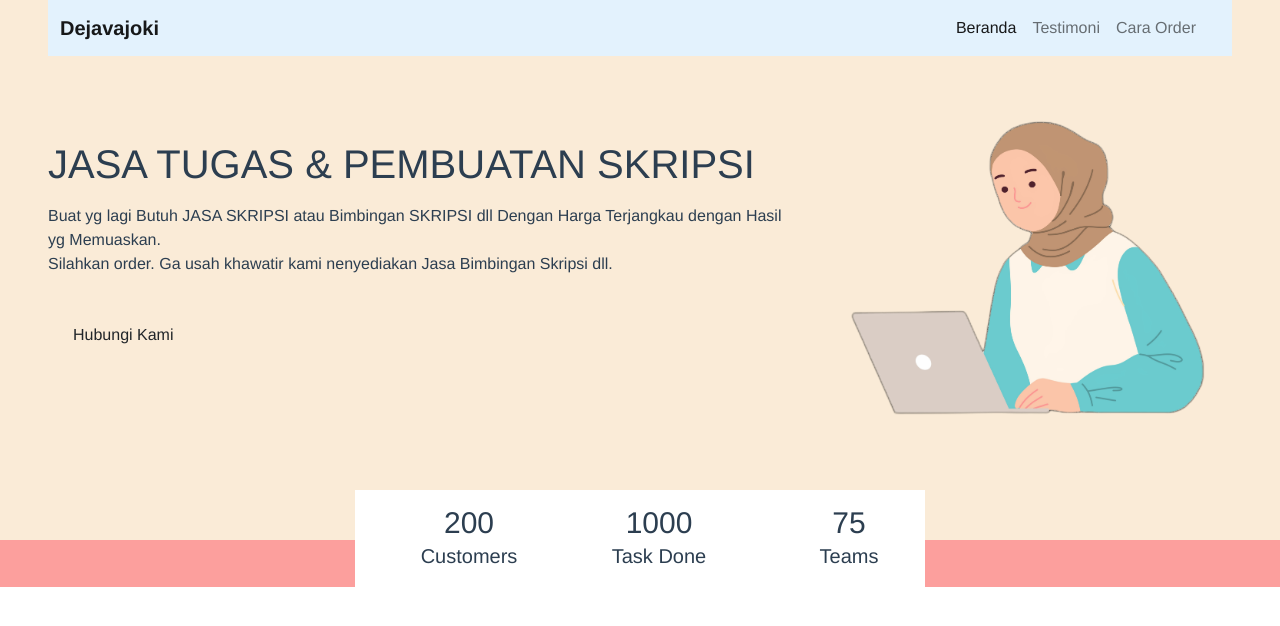
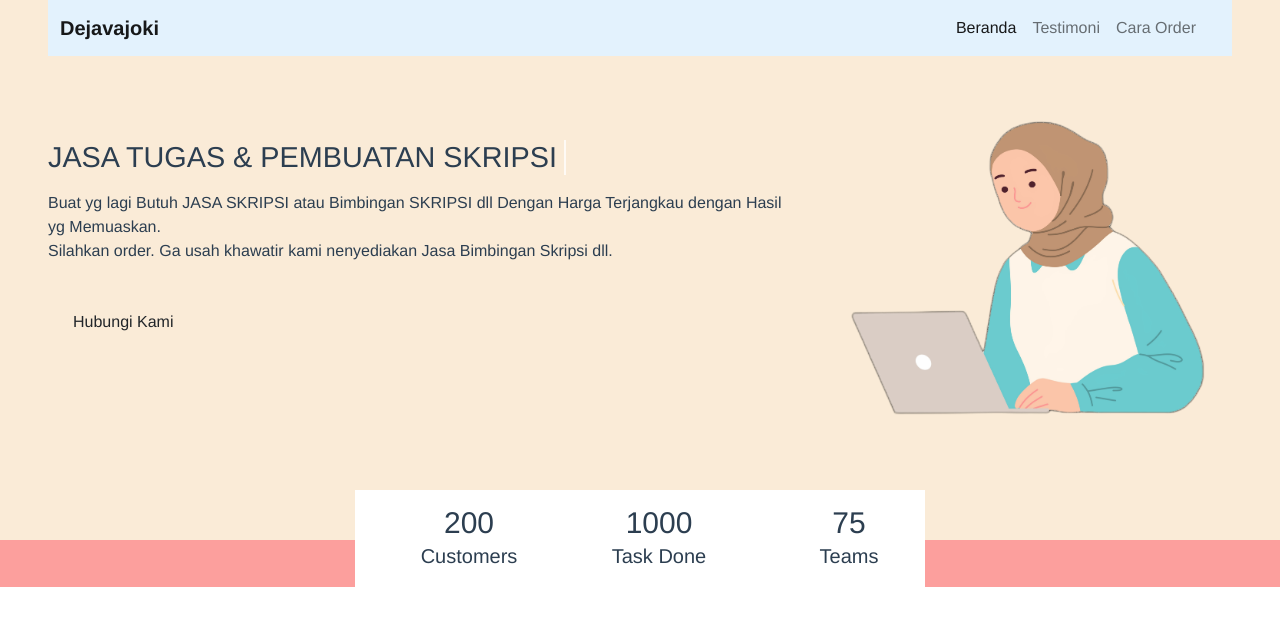
Before and after one commit to chelsafarah/dejava, a Vue app: page / in a window 1280 px wide. Shown: the top 626 px of the page. Built offline with nearby package versions, Linux system fonts and the light colour scheme.

Commit message:
add typing animation

```diff
--- a/src/components/HeaderComponent.vue
+++ b/src/components/HeaderComponent.vue
@@ -4,7 +4,7 @@
         <header>
             <div class="transbox d-flex flex-column px-5 flex-lg-row text-lg-start text-md-center">
                 <div class="description me-lg-5 me-md-1">
-                    <h1>
+                    <h1 class="title anim-typewriter">
                         JASA TUGAS & PEMBUATAN SKRIPSI
                     </h1>
                     <p class="mt-3">
@@ -47,4 +47,27 @@
     .img-ilustration {
         max-width: 400px;
     }
+
+    .title{
+        position: relative;
+        width: 18em;
+        border-right: 2px solid rgba(255,255,255,.75);
+        font-size: 180%;
+        white-space: nowrap;
+        overflow: hidden;
+    }
+
+    /* Animation */
+    .anim-typewriter{
+    animation: typewriter 4s steps(30) 1s 1 normal both,
+                blinkTextCursor 500ms steps(30) infinite normal;
+    }
+    @keyframes typewriter{
+        from{width: 0;}
+        to{width: 18em;}
+    }
+    @keyframes blinkTextCursor{
+        from{border-right-color: rgba(255,255,255,.75);}
+        to{border-right-color: transparent;}
+    }
 </style>
```
